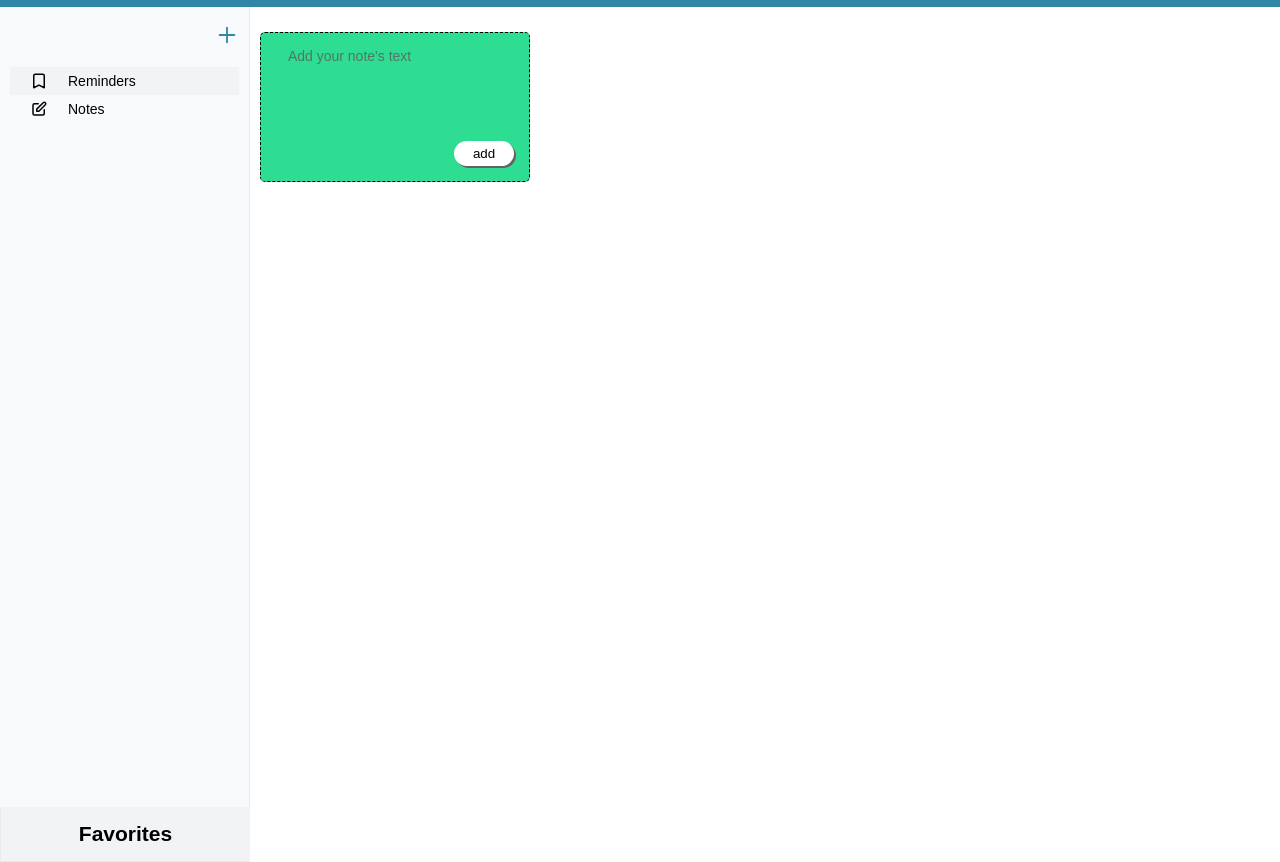
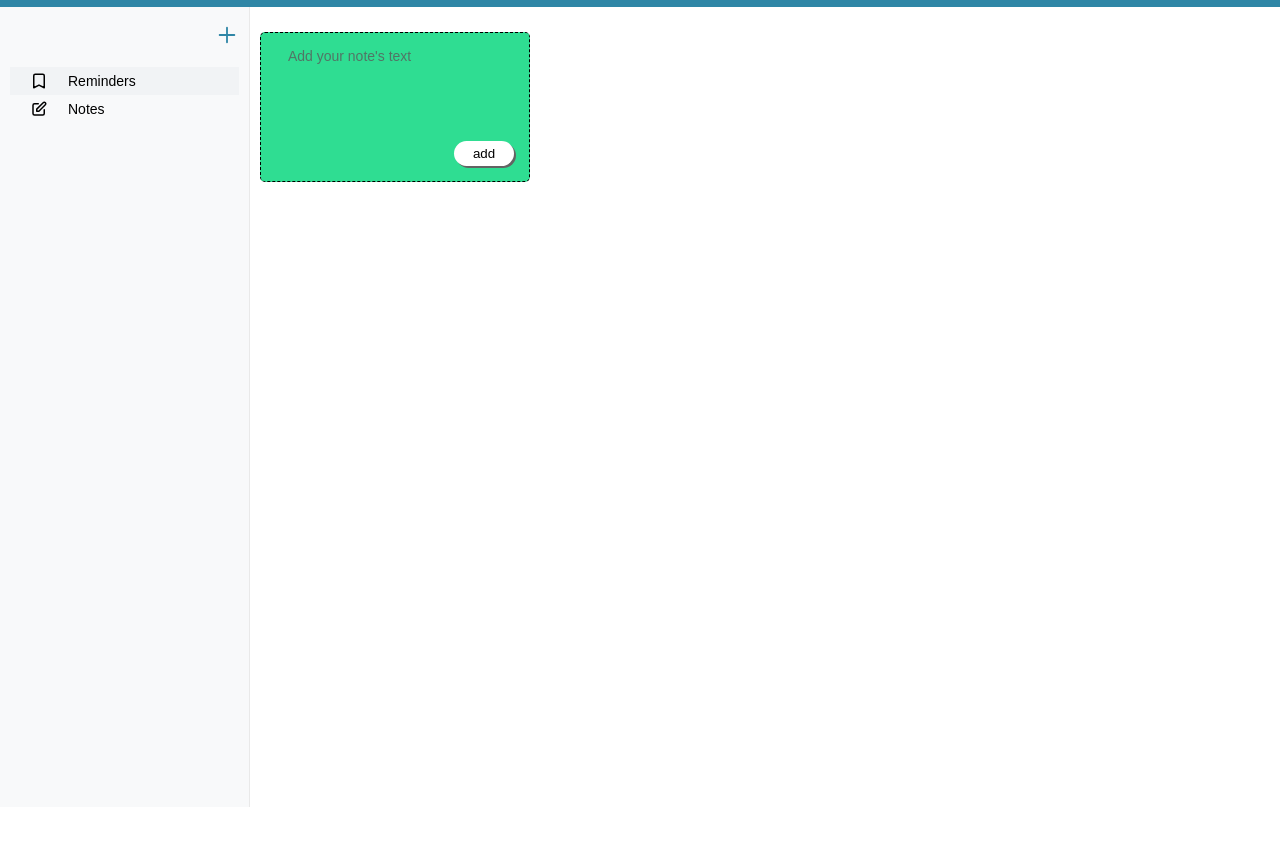
Before and after one commit to AnthonyGriffithG/notes-manager, a website built with Parcel: page index.html in a window 1280 px wide. Shown: the part 41-903 px from the top of the page. After the commit the page ends 848 px from the top, so only its background shows below. Built offline with nearby package versions, Linux system fonts and the light colour scheme.

Commit message:
deleted favorite section

```diff
--- a/index.html
+++ b/index.html
@@ -71,16 +71,6 @@
           </form>
         </section>
       </div>
-
-      <section id="favorites">
-        <header id="favorites-header">
-          <h1>Favorites</h1>
-        </header>
-        <div id="favorite-notes">
-
-        </div>
-      </section>
     </div>
-
   </body>
 </html>
```
Also changed, not shown: dist/index.html.
